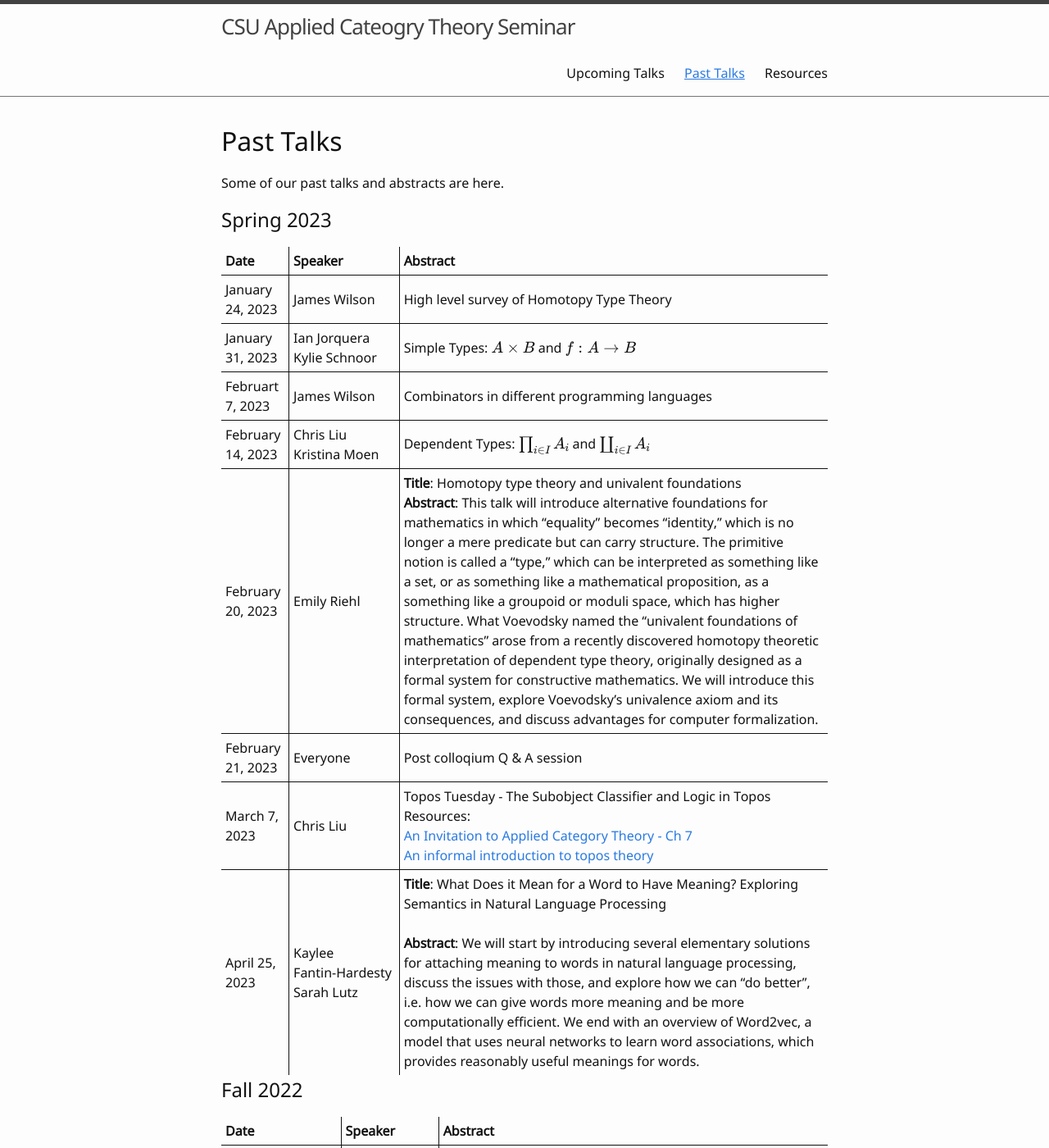
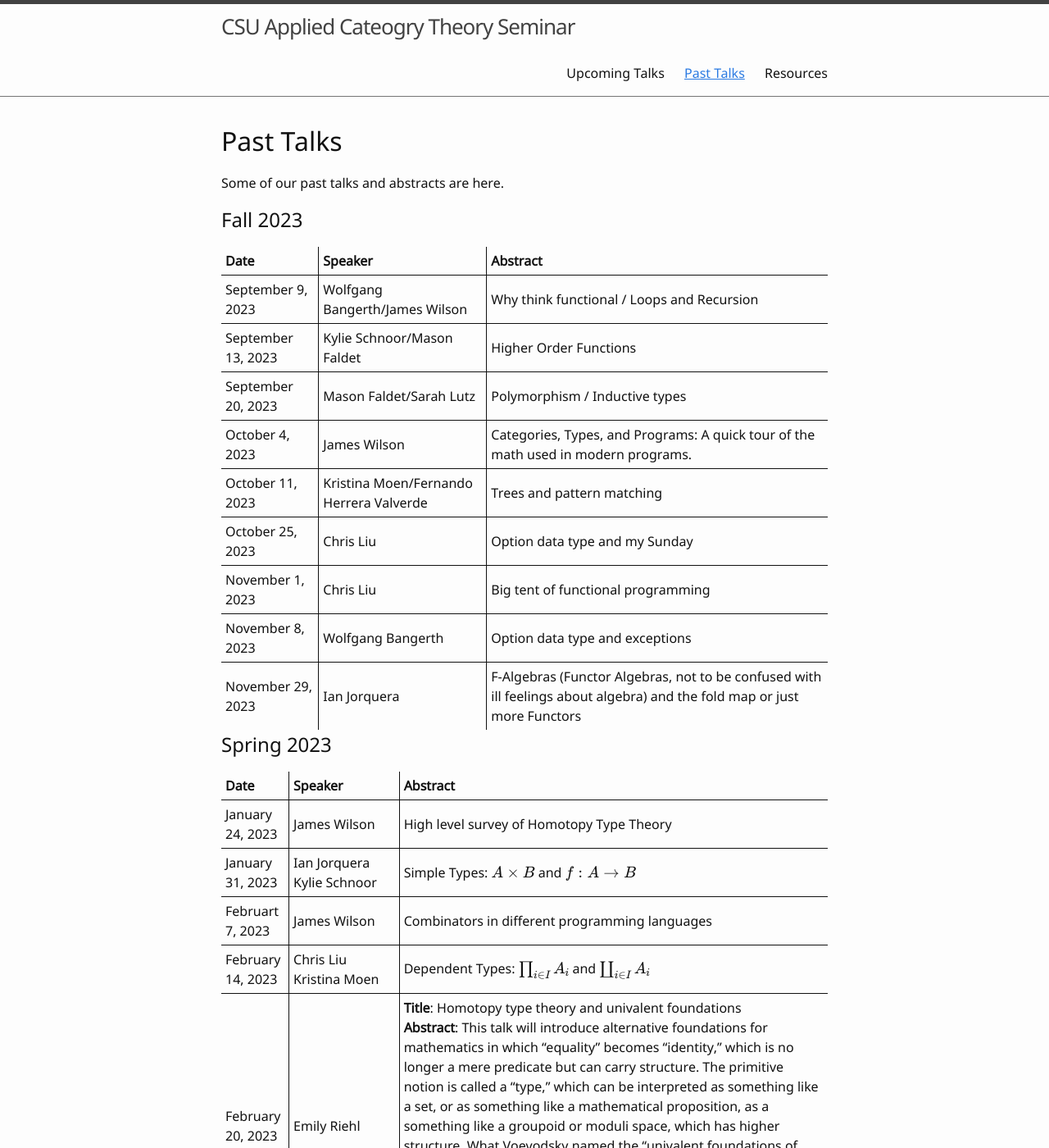
Before and after one commit to csu-applied-category-theory/csu-applied-category-theory.github.io, a Jekyll site: the page built from 01-past.md, in a window 1280 px wide and 1400 px high. Shown: the whole window at 82% size. Built offline with Jekyll 4.4.1, drawn with Linux system fonts in a browser that asks for light colours.

Commit message:
Update for SP24

```diff
--- a/01-past.md
+++ b/01-past.md
@@ -6,6 +6,21 @@ nav: true
 # Past Talks
 
 Some of our past talks and abstracts are here.
+
+## Fall 2023
+
+| Date | Speaker | <span style="display: inline-block; width:100%">Abstract</span>|
+|:--------|:-------:|--------:|
+|  September 9, 2023  | Wolfgang Bangerth/James Wilson | Why think functional / Loops and Recursion |
+|  September 13, 2023  | Kylie Schnoor/Mason Faldet| Higher Order Functions|
+|  September 20, 2023  | Mason Faldet/Sarah Lutz | Polymorphism / Inductive types|
+|  October 4, 2023  | James Wilson | Categories, Types, and Programs: A quick tour of the math used in modern programs. |
+|  October 11, 2023  | Kristina Moen/Fernando Herrera Valverde| Trees and pattern matching|
+|  October 25, 2023  | Chris Liu |Option data type and my Sunday|
+|  November 1, 2023  | Chris Liu |Big tent of functional programming|
+|  November 8, 2023  | Wolfgang Bangerth | Option data type and exceptions |
+|  November 29, 2023  | Ian Jorquera | F-Algebras (Functor Algebras, not to be confused with ill feelings about algebra) and the fold map or just more Functors |
+{: rules="groups"}
 
 ## Spring 2023
 
```
Also changed, not shown: index.md (+4 -2 lines).
